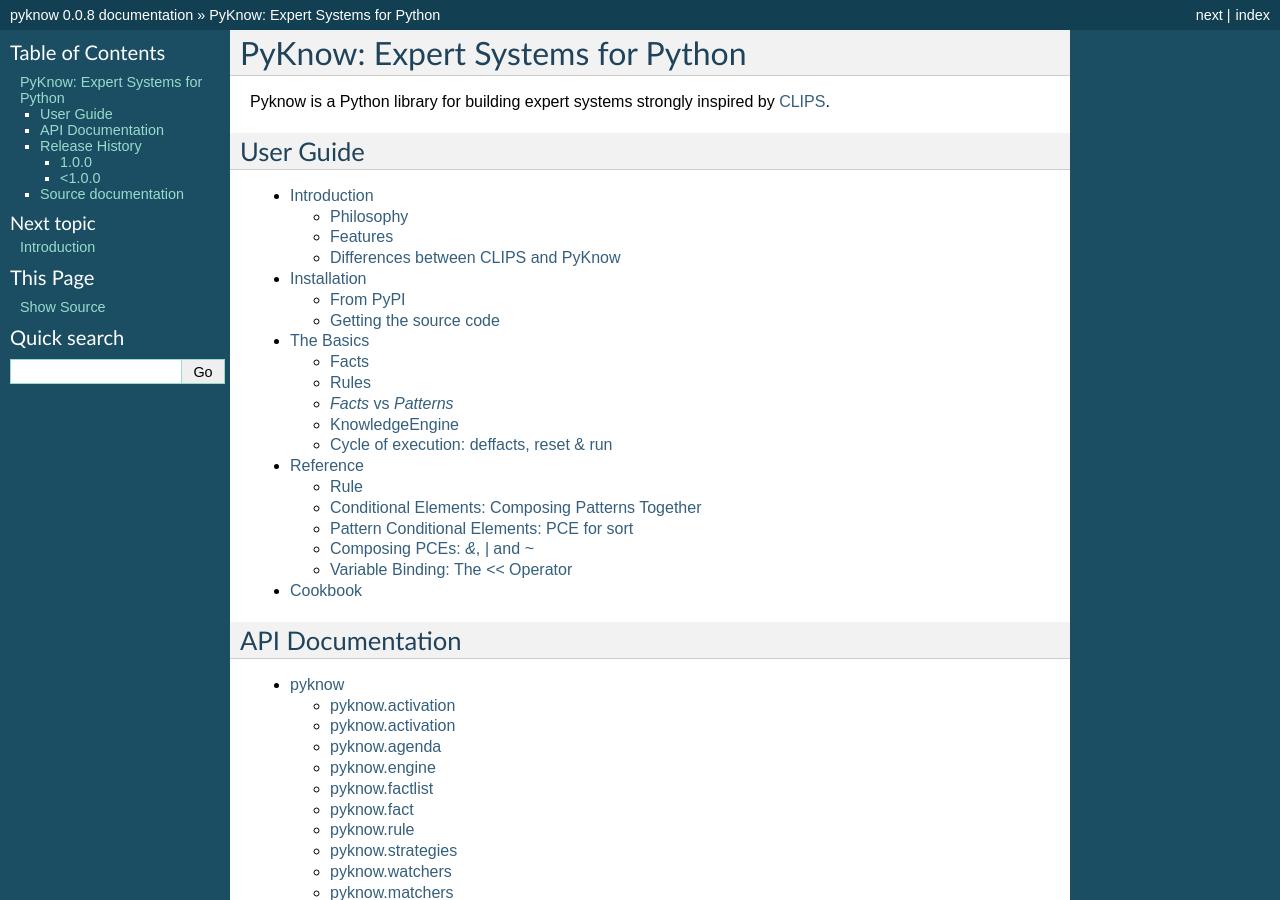
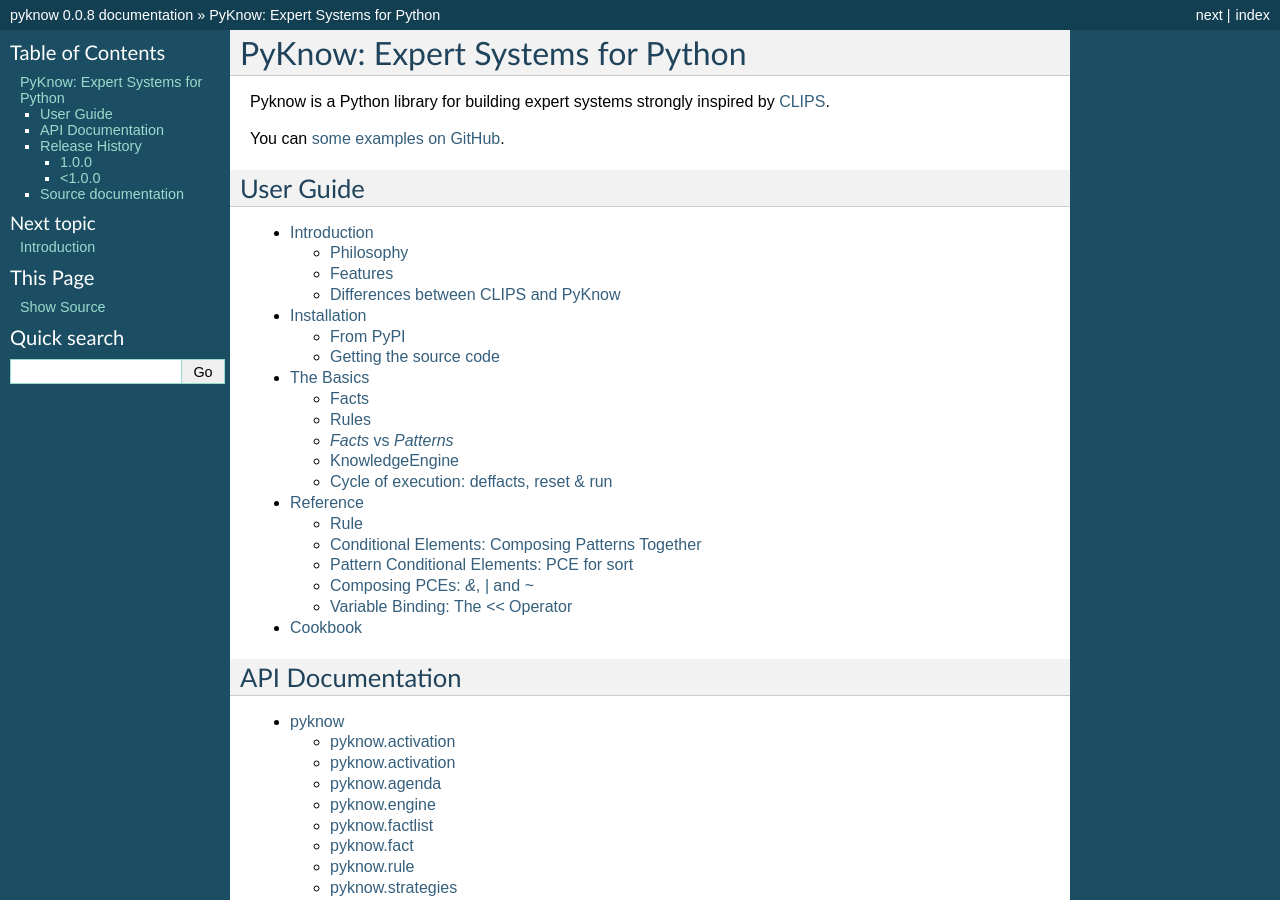
Before and after one commit to buguroo/pyknow, a Sphinx documentation site: the page built from docs/source/index.rst, in a window 1280 px wide and 900 px high. Built offline with Sphinx 7.4.7, drawn with Linux system fonts in a browser that asks for light colours.

Commit message:
Examples.

```diff
--- a/docs/source/index.rst
+++ b/docs/source/index.rst
@@ -4,6 +4,8 @@ PyKnow: Expert Systems for Python
 Pyknow is a Python library for building expert systems strongly inspired
 by `CLIPS <clipsrules.sourceforge.net>`_.
 
+You can `some examples on GitHub
+<https://github.com/buguroo/pyknow/tree/develop/docs/examples>`_.
 
 User Guide
 ----------
```
